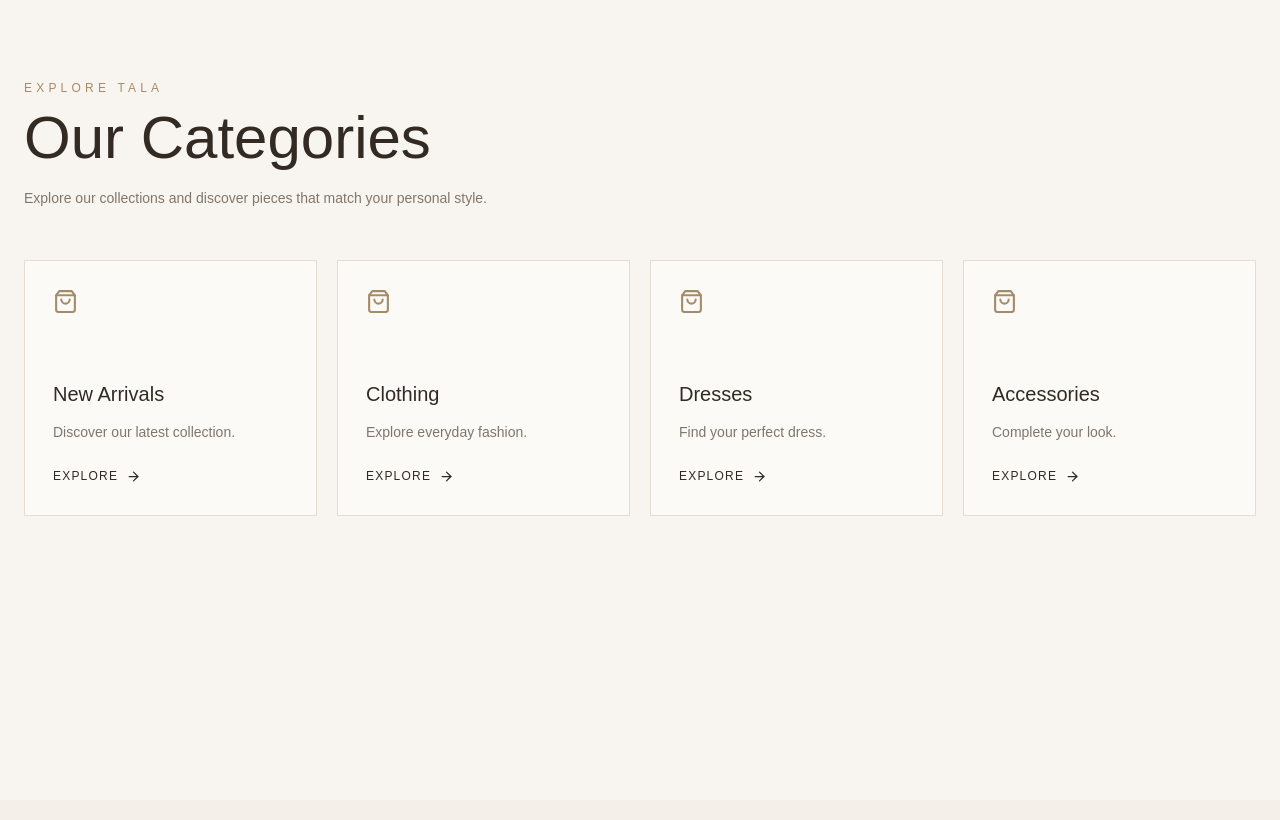
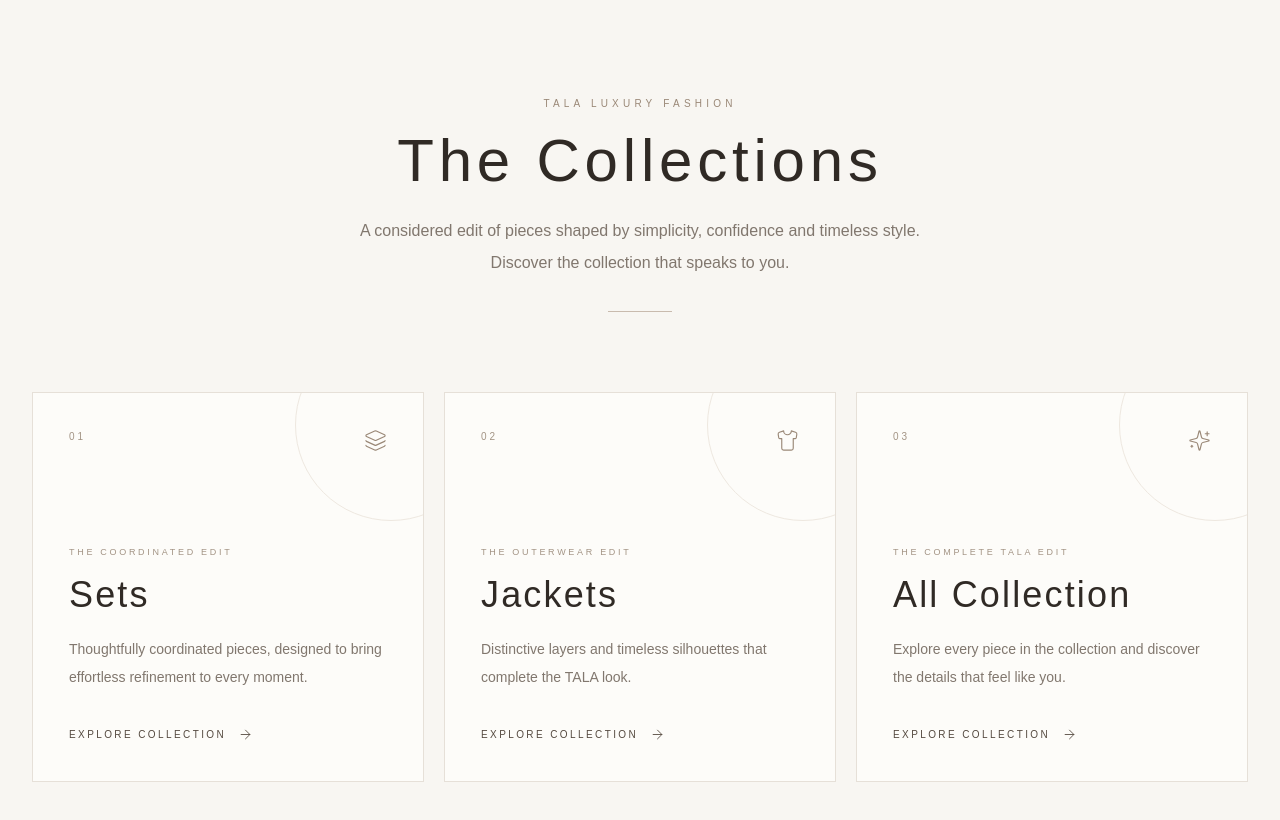
Before and after one commit to ozagomaa759-pixel/tala-store, a Next.js app: page /categories in a window 1280 px wide. Shown: the top 820 px of the page. Built offline with nearby package versions, Linux system fonts and the light colour scheme.

Commit message:
Refactor categories to collections with new structure

```diff
--- a/src/app/categories/page.tsx
+++ b/src/app/categories/page.tsx
@@ -1,79 +1,96 @@
 import Link from "next/link";
-import { ArrowRight, ShoppingBag } from "lucide-react";
+import { ArrowRight, Layers3, Shirt, Sparkles } from "lucide-react";
 
-const categories = [
+const collections = [
   {
-    name: "New Arrivals",
-    description: "Discover our latest collection.",
-    href: "/products?category=new-arrivals",
+    name: "Sets",
+    eyebrow: "THE COORDINATED EDIT",
+    description:
+      "Thoughtfully coordinated pieces, designed to bring effortless refinement to every moment.",
+    href: "/products?category=sets",
+    icon: Layers3,
   },
   {
-    name: "Clothing",
-    description: "Explore everyday fashion.",
-    href: "/products?category=clothing",
+    name: "Jackets",
+    eyebrow: "THE OUTERWEAR EDIT",
+    description:
+      "Distinctive layers and timeless silhouettes that complete the TALA look.",
+    href: "/products?category=jackets",
+    icon: Shirt,
   },
   {
-    name: "Dresses",
-    description: "Find your perfect dress.",
-    href: "/products?category=dresses",
-  },
-  {
-    name: "Accessories",
-    description: "Complete your look.",
-    href: "/products?category=accessories",
+    name: "All Collection",
+    eyebrow: "THE COMPLETE TALA EDIT",
+    description:
+      "Explore every piece in the collection and discover the details that feel like you.",
+    href: "/products",
+    icon: Sparkles,
   },
 ];
 
 export default function CategoriesPage() {
   return (
-    <main className="min-h-screen bg-[#F8F5F0] text-[#332A23]">
-      <section className="mx-auto max-w-7xl px-6 py-20">
-        <div className="mb-12">
-          <p className="mb-3 text-xs uppercase tracking-[0.35em] text-[#A58B68]">
-            Explore TALA
+    <main className="min-h-screen overflow-hidden bg-[#F8F6F2] text-[#302A25]">
+      <section className="mx-auto max-w-7xl px-5 py-16 sm:px-8 sm:py-24">
+        <div className="mx-auto mb-14 max-w-2xl text-center sm:mb-20">
+          <p className="mb-5 text-[10px] font-medium uppercase tracking-[0.42em] text-[#9A8877]">
+            TALA LUXURY FASHION
           </p>
-
-          <h1 className="text-4xl font-light md:text-6xl">
-            Our Categories
+          <h1 className="text-4xl font-light tracking-[0.08em] sm:text-6xl">
+            The Collections
           </h1>
-
-          <p className="mt-4 max-w-xl text-sm leading-7 text-[#81766B]">
-            Explore our collections and discover pieces
-            that match your personal style.
+          <p className="mx-auto mt-6 max-w-xl text-sm leading-8 text-[#81776E] sm:text-base">
+            A considered edit of pieces shaped by simplicity, confidence and
+            timeless style. Discover the collection that speaks to you.
           </p>
+          <div className="mx-auto mt-8 h-px w-16 bg-[#C9BBAE]" />
         </div>
 
-        <div className="grid gap-5 sm:grid-cols-2 lg:grid-cols-4">
-          {categories.map((category) => (
+        <div className="grid gap-5 md:grid-cols-3">
+          {collections.map((collection, index) => {
+            const Icon = collection.icon;
+
+            return (
               <Link
-              key={category.name}
-              href={category.href}
-              className="group flex min-h-64 flex-col justify-between border border-[#E5DDD2] bg-white/50 p-7 transition-all duration-300 hover:-translate-y-1 hover:bg-white hover:shadow-xl"
+                key={collection.name}
+                href={collection.href}
+                className="group relative flex min-h-[330px] flex-col justify-between overflow-hidden border border-[#E6E0D8] bg-[#FDFCF9] p-7 transition-all duration-500 hover:-translate-y-1 hover:border-[#C8B9AA] hover:shadow-[0_22px_60px_rgba(55,43,32,0.08)] sm:min-h-[390px] sm:p-9"
               >
-              <ShoppingBag
-                size={25}
-                className="text-[#A58B68]"
+                <div className="pointer-events-none absolute -right-16 -top-16 h-48 w-48 rounded-full border border-[#EEE8E0] transition-transform duration-700 group-hover:scale-125" />
+                <div className="relative flex items-start justify-between">
+                  <span className="text-[10px] tracking-[0.3em] text-[#A39485]">
+                    0{index + 1}
+                  </span>
+                  <Icon
+                    aria-hidden="true"
+                    size={23}
+                    strokeWidth={1.2}
+                    className="text-[#9A8877] transition-transform duration-500 group-hover:-translate-y-1 group-hover:rotate-[-8deg]"
                   />
+                </div>
 
-              <div>
-                <h2 className="text-xl font-medium">
-                  {category.name}
+                <div className="relative mt-16">
+                  <p className="mb-4 text-[9px] font-medium tracking-[0.3em] text-[#A39485]">
+                    {collection.eyebrow}
+                  </p>
+                  <h2 className="text-3xl font-light tracking-[0.06em] sm:text-4xl">
+                    {collection.name}
                   </h2>
-
-                <p className="mt-3 text-sm leading-6 text-[#81766B]">
-                  {category.description}
+                  <p className="mt-5 max-w-sm text-sm leading-7 text-[#81776E]">
+                    {collection.description}
                   </p>
-
-                <span className="mt-6 inline-flex items-center gap-2 text-xs uppercase tracking-widest">
-                  Explore
+                  <span className="mt-9 inline-flex items-center gap-3 text-[10px] font-medium uppercase tracking-[0.24em] text-[#554A40]">
+                    Explore collection
                     <ArrowRight
                       size={15}
-                    className="transition-transform group-hover:translate-x-1"
+                      strokeWidth={1.4}
+                      className="transition-transform duration-300 group-hover:translate-x-2"
                     />
                   </span>
                 </div>
               </Link>
-          ))}
+            );
+          })}
         </div>
       </section>
     </main>
```
Lines whose indentation alone changed are shown as unchanged.
